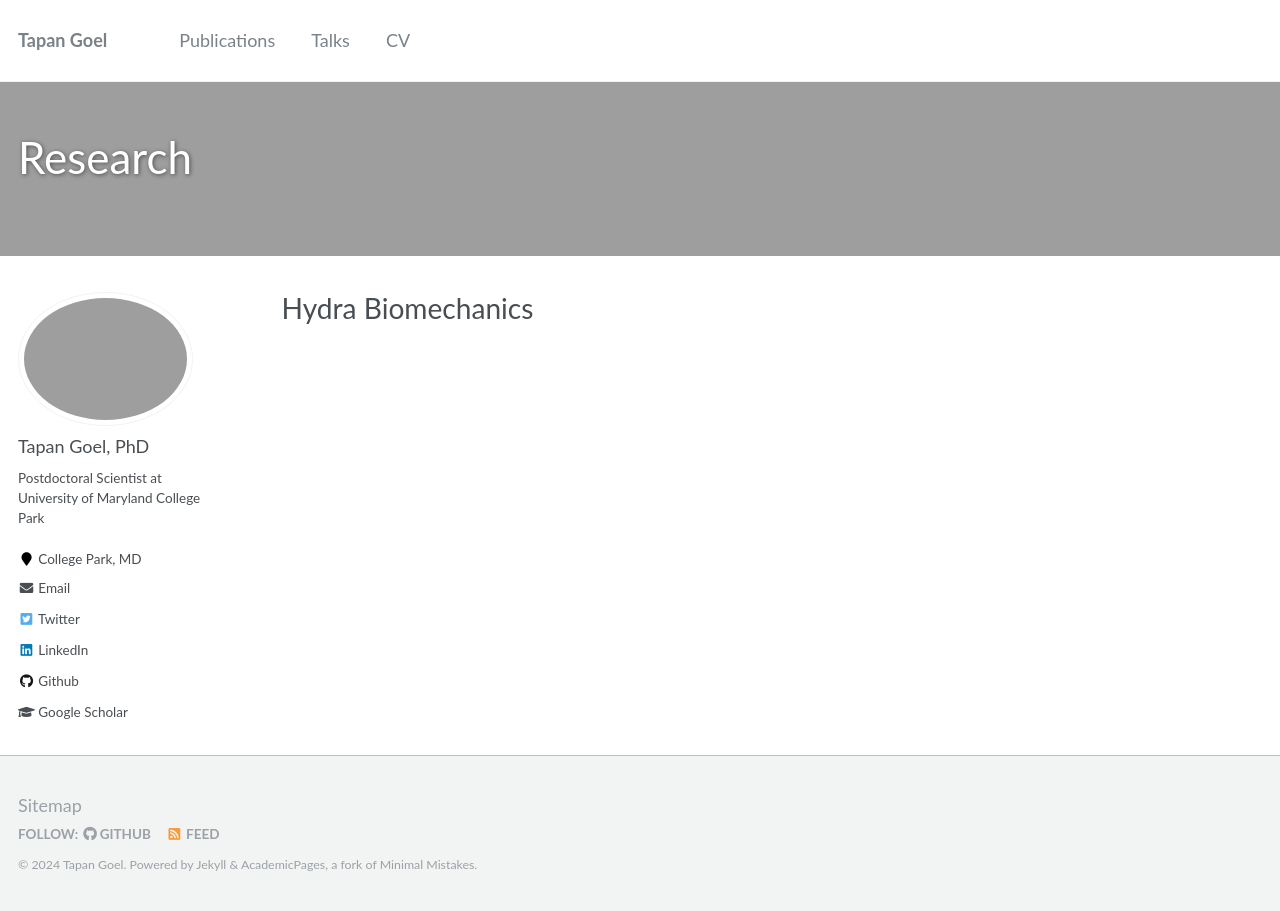
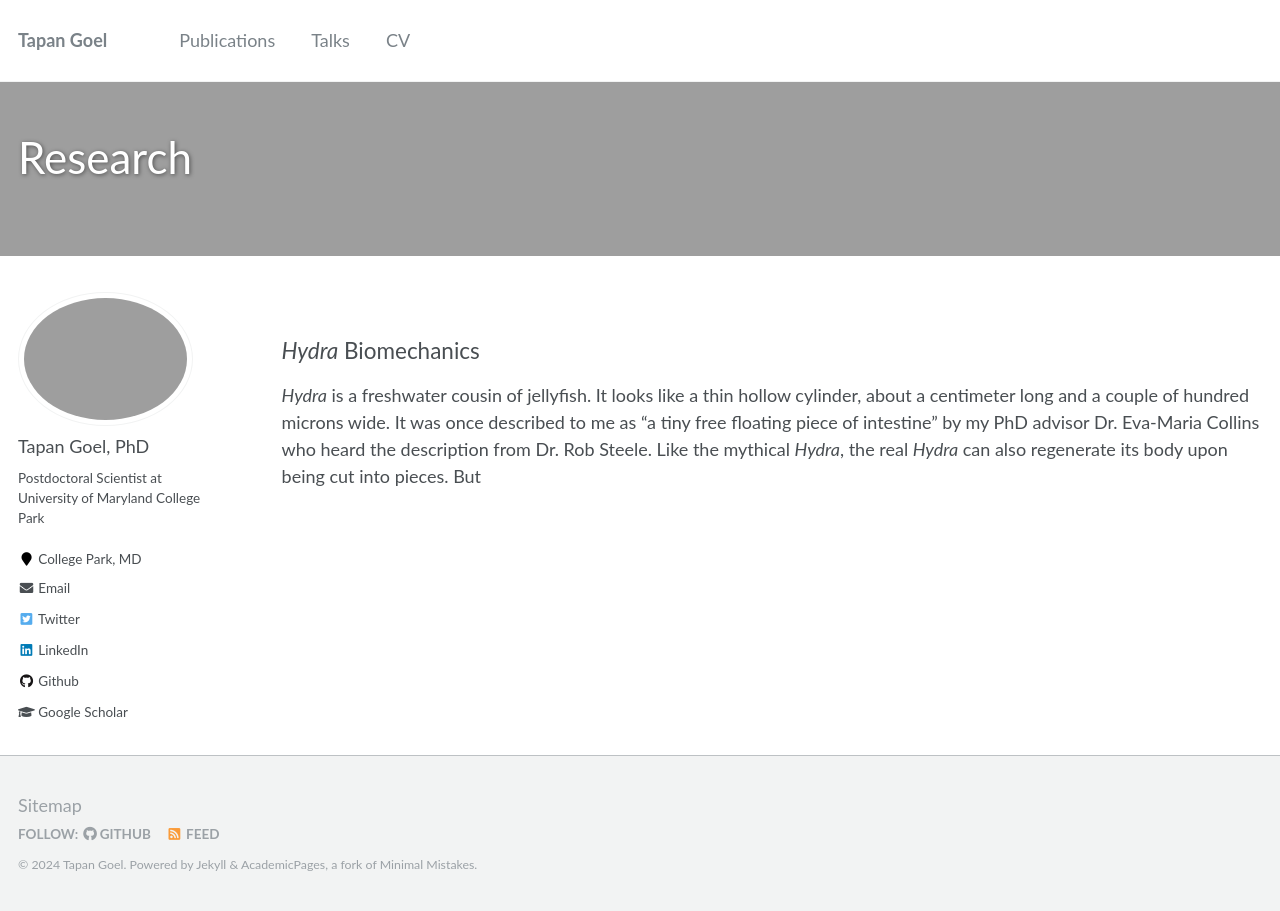
Before and after one commit to tapangoel1994/tapangoel1994.github.io, a Jekyll site: the page built from _pages/research.md, in a window 1280 px wide. Built offline with Jekyll 4.4.1, drawn with Linux system fonts in a browser that asks for light colours.

Commit message:
Update research.md

```diff
--- a/_pages/research.md
+++ b/_pages/research.md
@@ -10,4 +10,5 @@ header:
 {% include base_path %}
 
 
-# Hydra Biomechanics
+## *Hydra* Biomechanics
+*Hydra* is a freshwater cousin of jellyfish. It looks like a thin hollow cylinder, about a centimeter long and a couple of hundred microns wide. It was once described to me as "a tiny free floating piece of intestine" by my PhD advisor Dr. Eva-Maria Collins who heard the description from Dr. Rob Steele. Like the mythical *Hydra*, the real *Hydra* can also regenerate its body upon being cut into pieces. But
```
